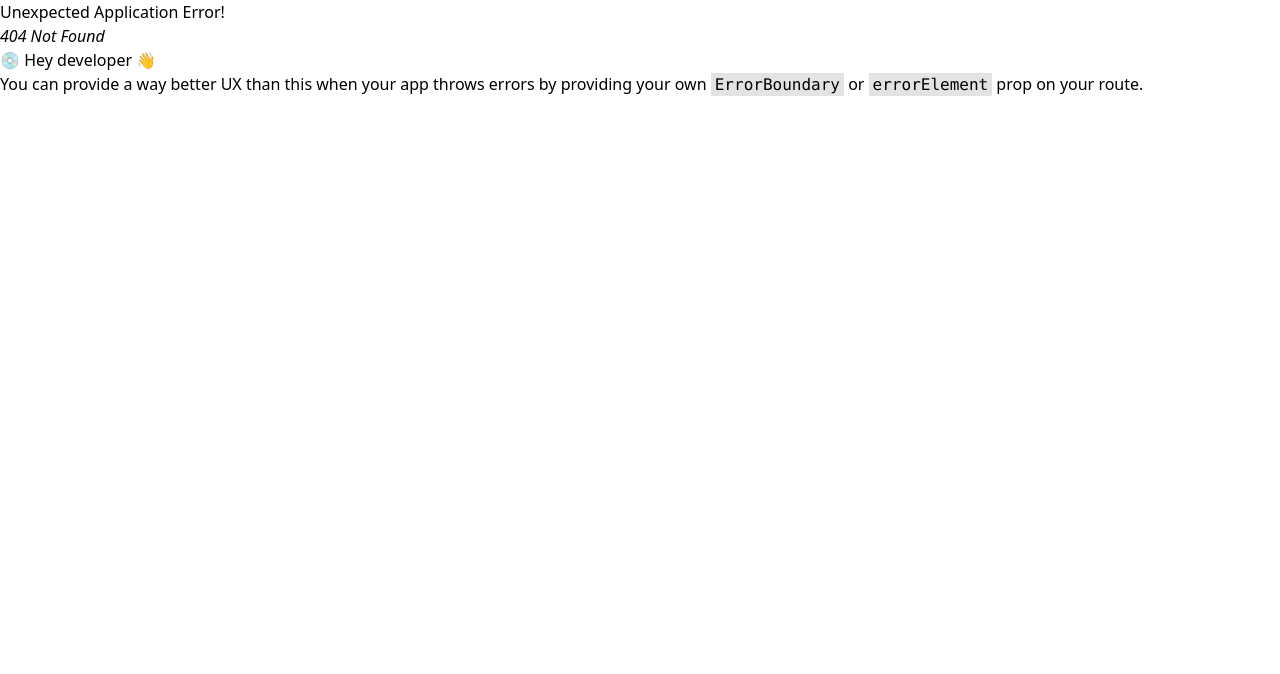
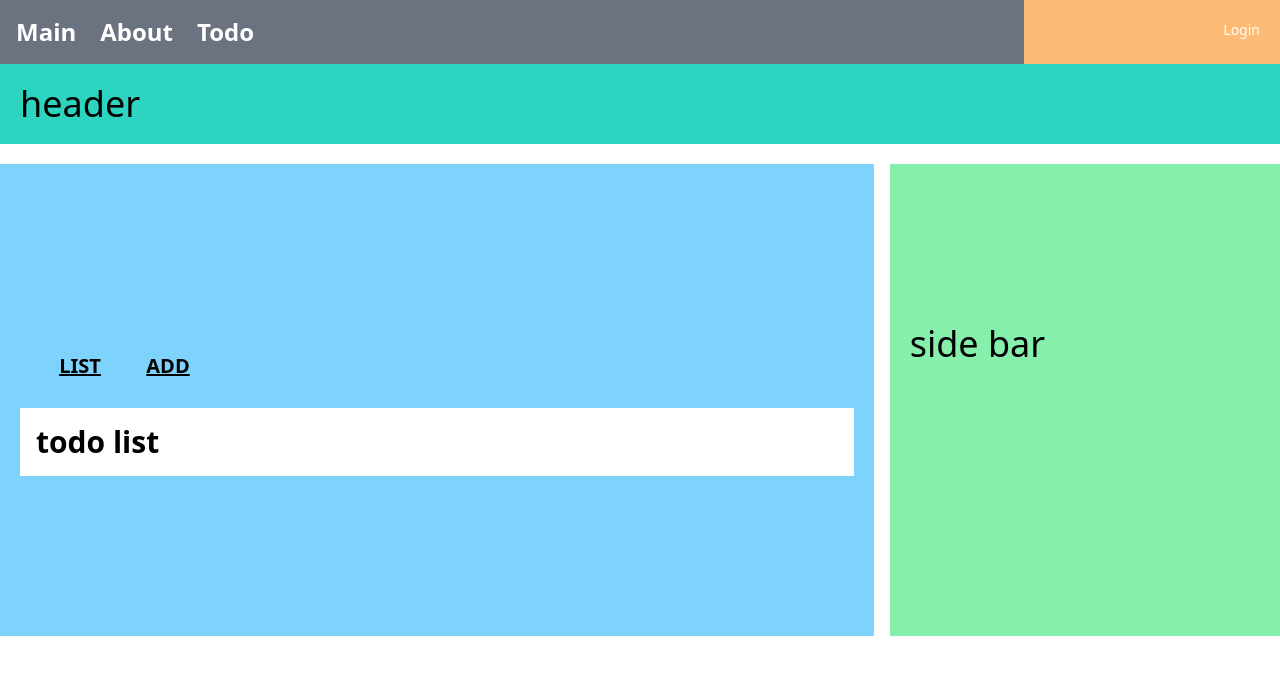
Before and after one commit to reallywally/base-project, a React (Vite) app in the folder front/: page /todo/list in a window 1280 px wide. Before the commit this address had no page. Shown: the top 674 px of the page. Built offline with nearby package versions, Linux system fonts and the light colour scheme.

Commit message:
todo 메뉴 추가중

```diff
--- a/front/src/componenets/menu/BasicMenu.jsx
+++ b/front/src/componenets/menu/BasicMenu.jsx
@@ -11,6 +11,9 @@ const BasicMenu = () => {
           <li className="pr-6 text-2xl">
             <Link to={"/about"}>About</Link>
           </li>
+          <li className="pr-6 text-2xl">
+            <Link to={"/todo/"}>Todo</Link>
+          </li>
         </ul>
       </div>
 
--- /dev/null
+++ b/front/src/pages/todo/IndexPage.jsx
@@ -0,0 +1,22 @@
+import { Outlet } from "react-router-dom";
+import BasicLayout from "../../layouts/BasicLayout";
+
+const IndexPage = () => {
+  return (
+    <BasicLayout>
+      <div className="w-full flex m-2 p-2">
+        <div className="text-xl m-1 p-2 w-20 font-extrabold text-center underline">
+          LIST
+        </div>
+        <div className="text-xl m-1 p-2 w-20 font-extrabold text-center underline">
+          ADD
+        </div>
+      </div>
+      <div className="flex flex-wrap w-full">
+        <Outlet />
+      </div>
+    </BasicLayout>
+  );
+};
+
+export default IndexPage;
--- /dev/null
+++ b/front/src/pages/todo/ListPage.jsx
@@ -0,0 +1,9 @@
+const ListPage = () => {
+  return (
+    <div className="p-4 w-full bg-white">
+      <div className="text-3xl font-extrabold">todo list</div>
+    </div>
+  );
+};
+
+export default ListPage;
--- a/front/src/router/root.jsx
+++ b/front/src/router/root.jsx
@@ -1,20 +1,47 @@
 import { Suspense, lazy } from "react";
 import { createBrowserRouter } from "react-router-dom";
 
-const Loading = <div> Loading...</div>
-const Main = lazy (() => import("../pages/MainPage") )
-const About = lazy(() => import("../pages/AboutPAge"))
+const Loading = <div> Loading...</div>;
+const Main = lazy(() => import("../pages/MainPage"));
+const About = lazy(() => import("../pages/AboutPage"));
+const TodoIndex = lazy(() => import("../pages/todo/IndexPage"));
+const TodoList = lazy(() => import("../pages/todo/ListPage"));
 
 const root = createBrowserRouter([
-    {
-        path: "",
-        element: <Suspense fallback={Loading}><Main/></Suspense>
-    },
-    {
-        path: "about",
-        element: <Suspense fallback={Loading}><About/></Suspense>
-    }
-
-])
+  {
+    path: "",
+    element: (
+      <Suspense fallback={Loading}>
+        <Main />
+      </Suspense>
+    ),
+  },
+  {
+    path: "about",
+    element: (
+      <Suspense fallback={Loading}>
+        <About />
+      </Suspense>
+    ),
+  },
+  {
+    path: "todo",
+    element: (
+      <Suspense fallback={Loading}>
+        <TodoIndex />
+      </Suspense>
+    ),
+    children: [
+      {
+        path: "list",
+        element: (
+          <Suspense fallback={Loading}>
+            <TodoList />
+          </Suspense>
+        ),
+      },
+    ],
+  },
+]);
 
 export default root;
```
